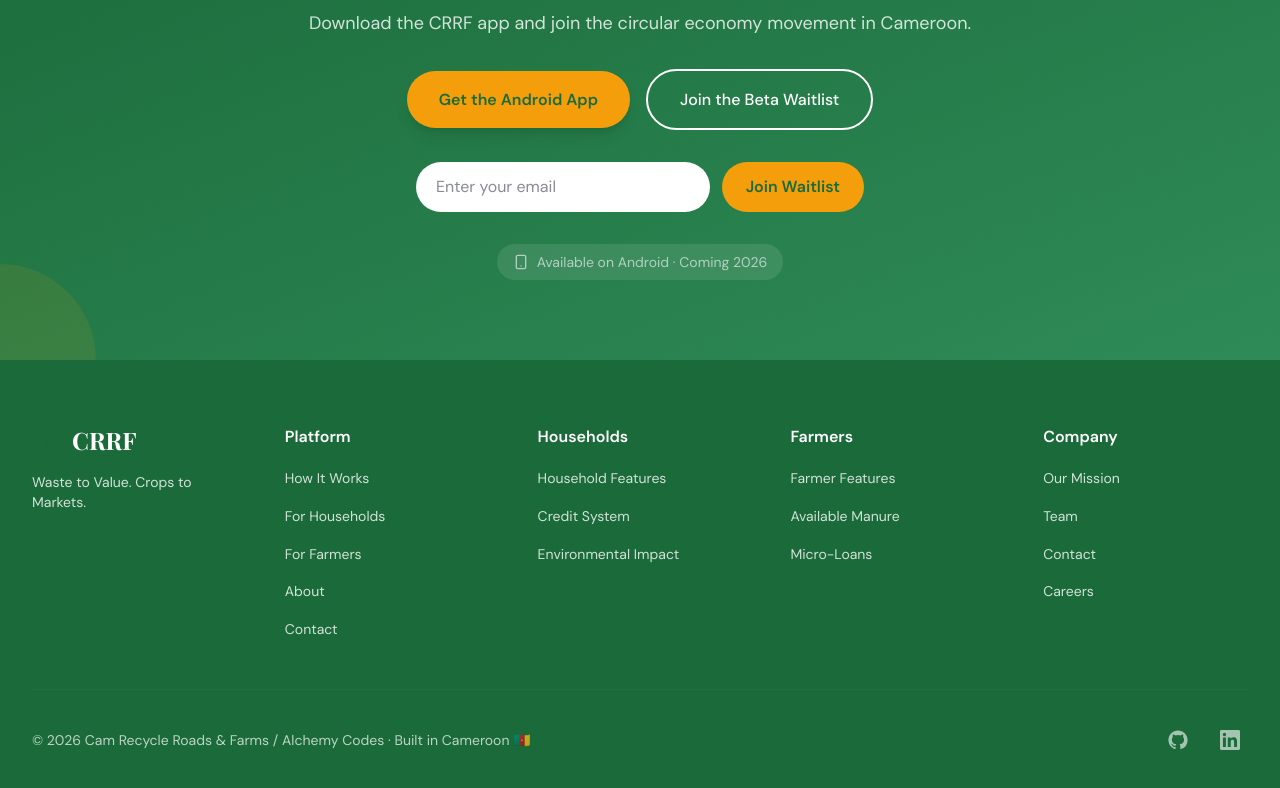
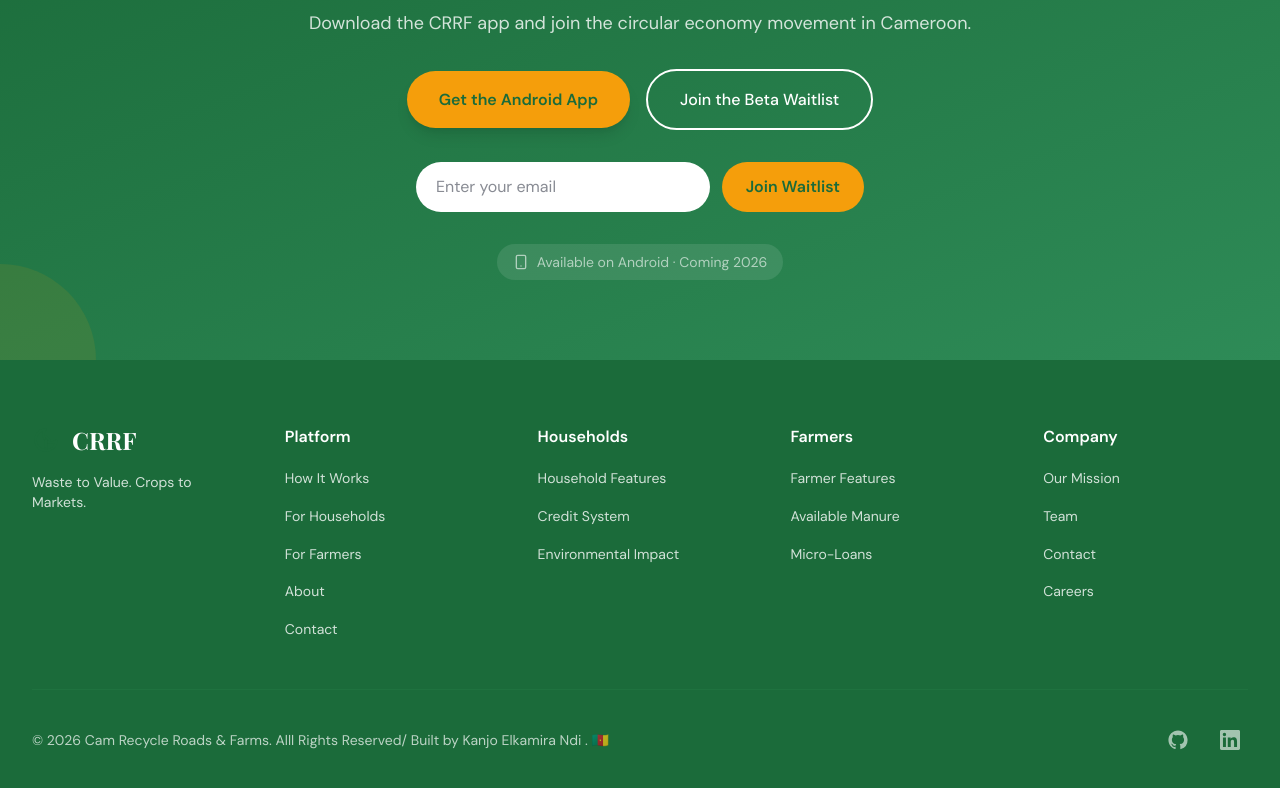
Before and after one commit to Kanjo-Elkamira-Ndi/crrf-mobile-platform, a Next.js app in the folder web/: page / in a window 1280 px wide. Shown: the part 4295-5083 px from the top of the page. Built offline with nearby package versions, Linux system fonts and the light colour scheme.

Commit message:
Update footer copyright text for clarity and accuracy

```diff
--- a/web/src/components/layout/Footer.tsx
+++ b/web/src/components/layout/Footer.tsx
@@ -129,7 +129,7 @@ export default function Footer() {
         {/* Bottom Bar */}
         <div className="border-t border-crrf-green-mid/20 mt-12 pt-8 flex flex-col sm:flex-row justify-between items-center">
           <p className="text-sm opacity-70">
-            © 2026 Cam Recycle Roads & Farms / Alchemy Codes  · Built in Cameroon 🇨🇲
+            © 2026 Cam Recycle Roads & Farms. Alll Rights Reserved/ Built by Kanjo Elkamira Ndi . 🇨🇲
           </p>
           <div className="flex items-center space-x-4 mt-4 sm:mt-0">
             <a
```
